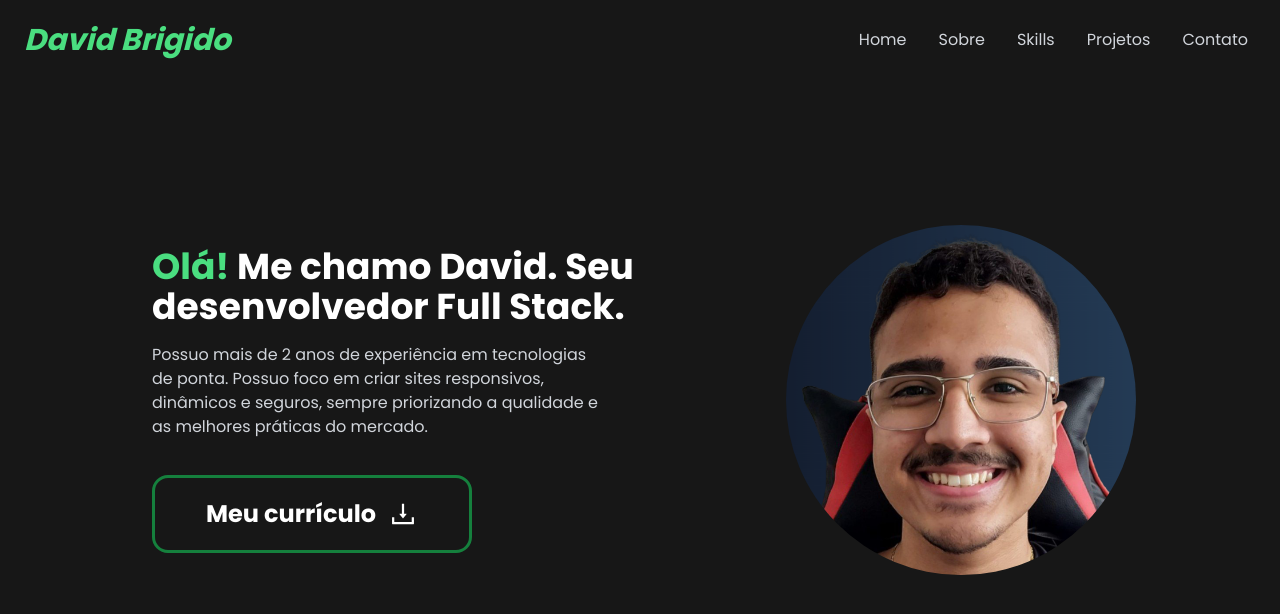
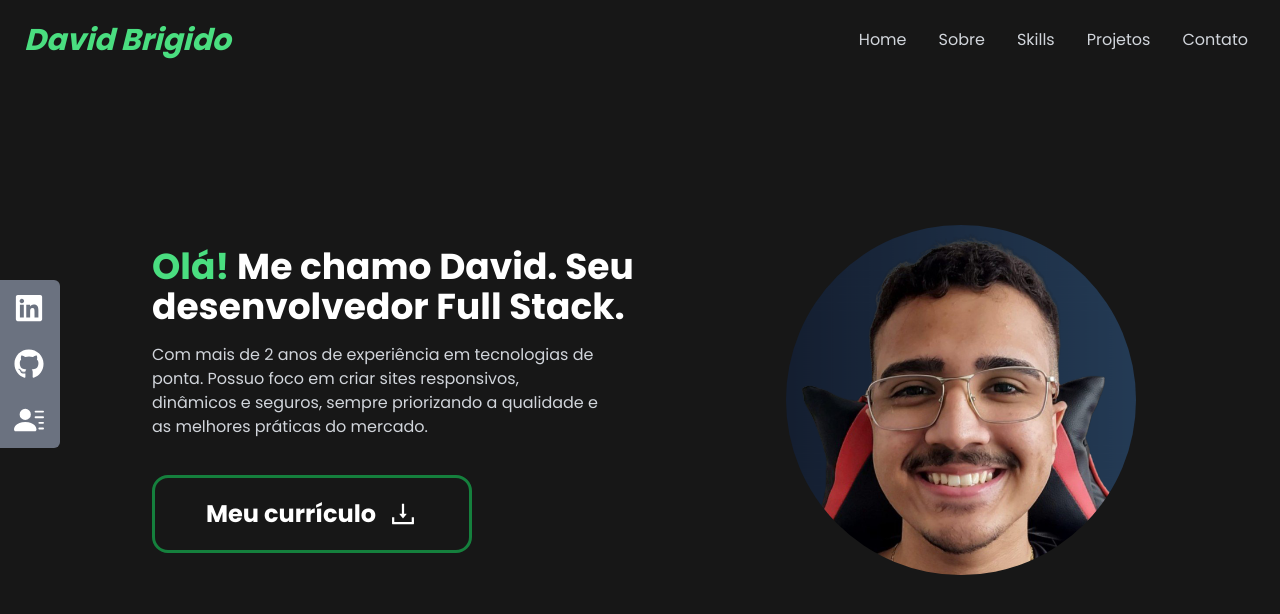
Before and after one commit to DavidGBbr/Portfolio-Fullstack, a Next.js app: page / in a window 1280 px wide. Shown: the top 614 px of the page. Built offline with nearby package versions, Linux system fonts and the light colour scheme.

Commit message:
Social Links created

```diff
--- a/src/app/page.tsx
+++ b/src/app/page.tsx
@@ -2,12 +2,14 @@
 import React from "react";
 import NavBar from "@/components/NavBar";
 import Home from "@/components/Home";
+import SocialLinks from "@/components/SocialLinks";
 
 const Page = () => {
   return (
     <div>
       <NavBar />
       <Home />
+      <SocialLinks />
     </div>
   );
 };
--- a/src/components/Home.tsx
+++ b/src/components/Home.tsx
@@ -5,7 +5,7 @@
 
 const Home = () => {
   return (
-    <div id="home" className="h-screen w-full">
+    <section id="home" className="h-screen w-full">
       <div className="max-w-screen-lg mx-auto pt-80 md:pt-0 h-full px-4 flex flex-col md:flex-row items-center justify-center gap-10">
         <div className="flex flex-col items-center justify-center text-center md:text-left md:items-start p-2">
           <h2 className="text-3xl sm:text-4xl font-bold">
@@ -13,14 +13,13 @@
             desenvolvedor Full Stack.
           </h2>
           <p className="text-gray-300 py-4 max-w-md">
-            Possuo mais de 2 anos de experiência em tecnologias de ponta. Possuo
+            Com mais de 2 anos de experiência em tecnologias de ponta. Possuo
             foco em criar sites responsivos, dinâmicos e seguros, sempre
             priorizando a qualidade e as melhores práticas do mercado.
           </p>
           <div>
             <a
-              href="https://drive.google.com/u/0/uc?id=1f9tmVKr5ziUxtZVGfQrZ485alkPnr9d3&export=download"
-              download="curriculo.pdf"
+              href="https://drive.google.com/uc?export=download&id=1KNxhQ-K7B_i3C_oml2JVq5IbLWZU2F1g"
               type="application/pdf"
               className="text-2xl font-bold mt-5 border-[3px] border-green-700 w-80 py-5 px-10 rounded-2xl flex items-center justify-center gap-3 duration-500 hover:bg-green-400 hover:scale-105"
             >
@@ -32,11 +31,13 @@
           <Image
             src={ProfileImage}
             alt="David Brigido image"
+            placeholder="blur"
+            unoptimized
             className="rounded-full max-w-[260px] md:max-w-[350px]"
           />
         </div>
       </div>
-    </div>
+    </section>
   );
 };
 
--- /dev/null
+++ b/src/components/SocialLinks.tsx
@@ -0,0 +1,68 @@
+import React from "react";
+import { FaGithub, FaLinkedin } from "react-icons/fa";
+import { HiOutlineMail } from "react-icons/hi";
+import { BsFillPersonLinesFill } from "react-icons/bs";
+
+const SocialLinks = () => {
+  const links = [
+    {
+      id: 1,
+      child: (
+        <>
+          Linkedin <FaLinkedin size={30} />
+        </>
+      ),
+      href: "https://www.linkedin.com/in/david-brigido/",
+      style: "rounded-tr-md",
+      target: true,
+    },
+    {
+      id: 2,
+      child: (
+        <>
+          GitHub <FaGithub size={30} />
+        </>
+      ),
+      href: "https://github.com/DavidGBbr",
+      target: true,
+    },
+    {
+      id: 3,
+      child: (
+        <>
+          Currículo <BsFillPersonLinesFill size={30} />
+        </>
+      ),
+      href: "https://drive.google.com/uc?export=download&id=1KNxhQ-K7B_i3C_oml2JVq5IbLWZU2F1g",
+      style: "rounded-br-md",
+      download: true,
+      type: "application/pdf",
+      target: false,
+    },
+  ];
+
+  return (
+    <div className="hidden lg:flex flex-col top-[35%] left-0 fixed">
+      <ul>
+        {links.map(({ id, child, href, style, download, type, target }) => (
+          <li
+            key={id}
+            className={`flex justify-between items-center w-40 h-14 px-4 ml-[-100px] hover:ml-[-10px] hover:rounded-md duration-300 bg-gray-500 ${style}`}
+          >
+            <a
+              href={href}
+              download={download}
+              target={target ? "_blank" : "_self"}
+              className="flex justify-between items-center w-full text-white"
+              type={type}
+            >
+              {child}
+            </a>
+          </li>
+        ))}
+      </ul>
+    </div>
+  );
+};
+
+export default SocialLinks;
```
